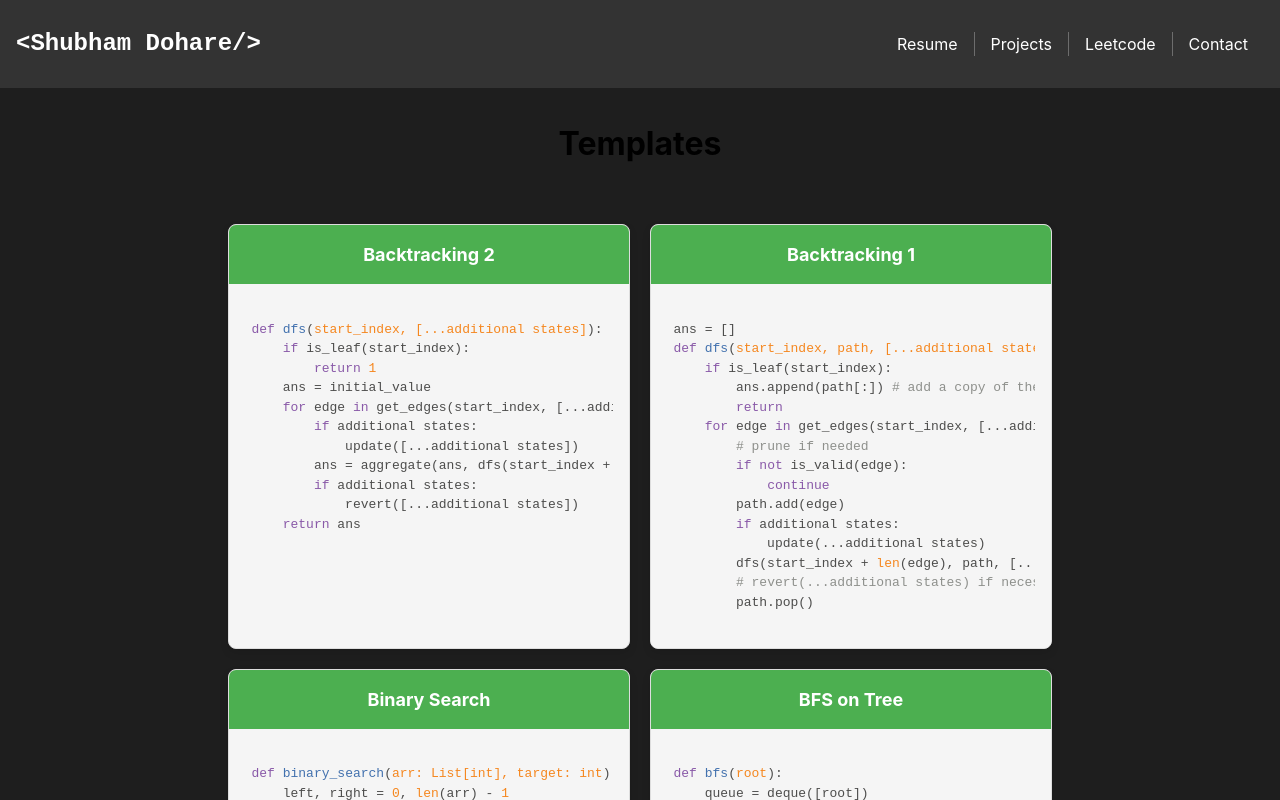
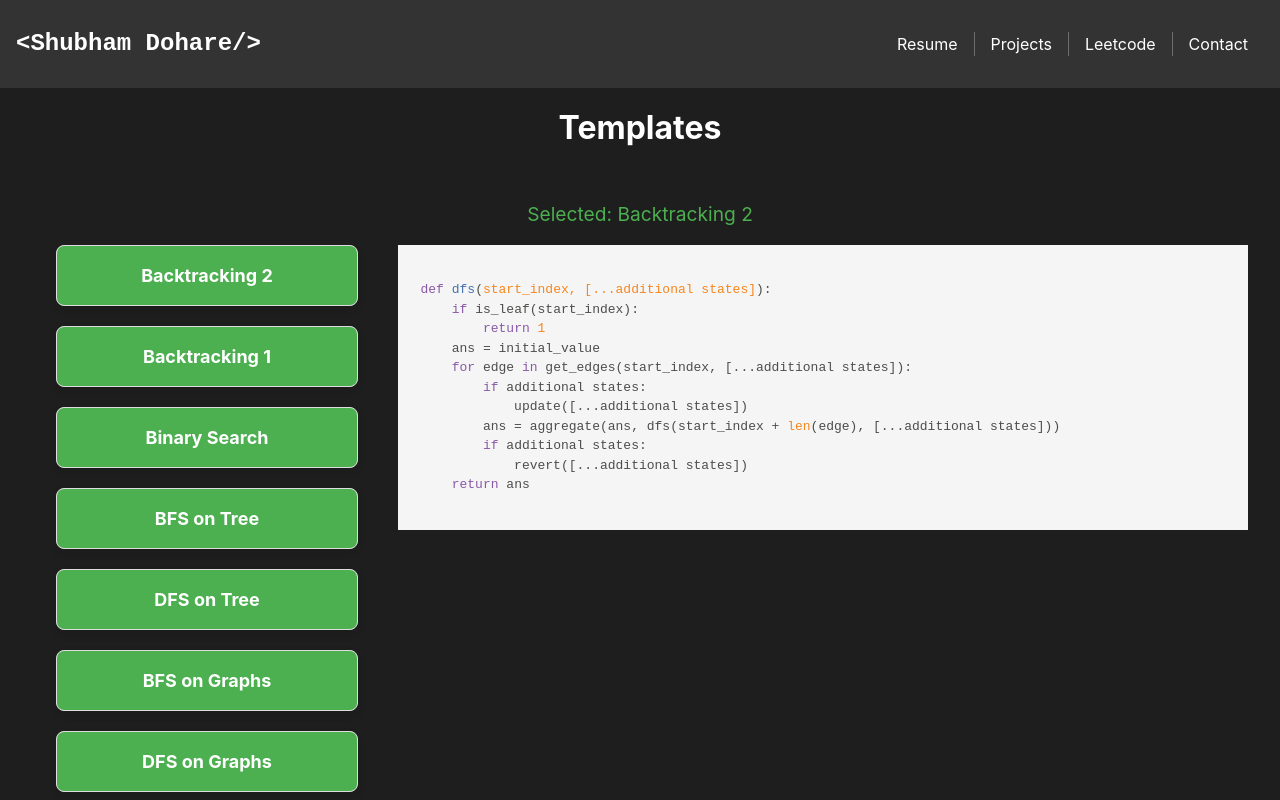
Before and after one commit to shubham199711/personal_website, a React (Vite) app: page /leetcode in a window 1280 px wide. Shown: the top 800 px of the page. Built offline with nearby package versions, Linux system fonts and the light colour scheme.

Commit message:
updated templete

```diff
--- a/src/pages/Leetcode.tsx
+++ b/src/pages/Leetcode.tsx
@@ -1,6 +1,7 @@
 import styled from "styled-components";
 import { Light as SyntaxHighlighter } from "react-syntax-highlighter";
 import { tomorrow } from "react-syntax-highlighter/dist/esm/styles/hljs";
+import { useState } from "react";
 
 const Container = styled.div`
   display: flex;
@@ -8,12 +9,14 @@ const Container = styled.div`
   justify-content: center;
   gap: 20px;
   height: 100%;
-  padding: 20px;
   background-color: #1e1e1e;
+  flex-wrap: wrap;
+  overflow: auto;
+  max-width: 350px;
 `;
 
 const Card = styled.div`
-  width: 400px;
+  width: 300px;
   background-color: #f5f5f5;
   border: 1px solid #ddd;
   border-radius: 8px;
@@ -28,22 +31,49 @@ const Title = styled.h3`
   color: white;
   text-align: center;
   font-size: 18px;
+  cursor: pointer;
 `;
 
 const CodeBlock = styled.div`
   padding: 16px;
   background-color: #f5f5f5;
+  flex: 1;
   pre {
     background: #f5f5f5 !important;
   }
 `;
 
+const Header = styled.div`
+  display: flex;
+  justify-content: center;
+  align-items: center;
+  background-color: #1e1e1e;
+  padding: 1rem 2rem;
+  margin-bottom: 2rem;
+  color: white;
+`;
+
 const HeaderTitle = styled.h1`
   font-size: 2rem;
+  margin: 0;
   text-align: center;
+`;
+
+const SelectedTemplate = styled.div`
+  font-size: 1.2rem;
+  color: #4caf50;
+  text-align: center;
+`;
+
+const TemplateBody = styled.div`
+  padding: 1rem 2rem;
   background-color: #1e1e1e;
-  margin: 2rem 0;
-  padding-bottom: 0.25rem;
+  color: white;
+  display: flex;
+  flex-direction: row;
+  gap: 1rem;
+  height: 100vh;
+  align-items: start;
 `;
 
 const templates = [
@@ -97,22 +127,37 @@ const templates = [
   },
 ];
 
-const Leetcode = () => (
+const Leetcode = () => {
+  const [selectedIndex, setSelectedIndex] = useState(0);
+
+  const handleCardClick = (index: number) => {
+    setSelectedIndex(index);
+  };
+
+  return (
     <>
+      <Header>
         <HeaderTitle>Templates</HeaderTitle>
+      </Header>
+      <SelectedTemplate>
+        Selected: {templates[selectedIndex].title}
+      </SelectedTemplate>
+      <TemplateBody>
         <Container>
           {templates.map((template, index) => (
-        <Card key={index}>
+            <Card key={index} onClick={() => handleCardClick(index)}>
               <Title>{template.title}</Title>
-          <CodeBlock>
-            <SyntaxHighlighter language="python" style={tomorrow}>
-              {template.code}
-            </SyntaxHighlighter>
-          </CodeBlock>
             </Card>
           ))}
         </Container>
+        <CodeBlock>
+          <SyntaxHighlighter language="python" style={tomorrow}>
+            {templates[selectedIndex].code}
+          </SyntaxHighlighter>
+        </CodeBlock>
+      </TemplateBody>
     </>
   );
+};
 
 export default Leetcode;
```
Lines whose indentation alone changed are shown as unchanged.
